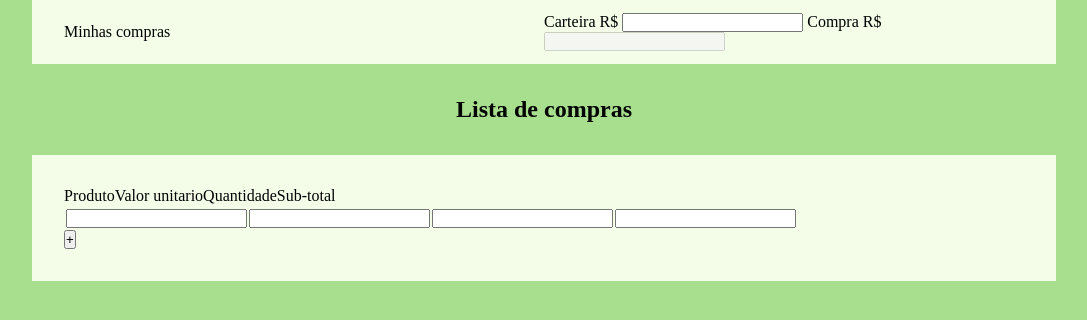
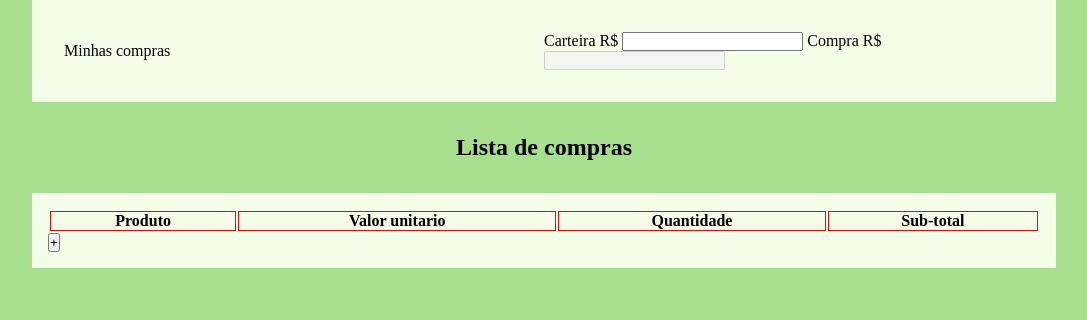
Before and after one commit to wilhamoreira/lista-de-compras, a plain HTML site: page index.html in a window 1280 px wide. Shown: the whole page, without its empty margins (96-1183 px from the left). Drawn offline with Linux system fonts and the light colour scheme.

Commit message:
Ajustando tamanho da tabela

```diff
--- a/index.html
+++ b/index.html
@@ -21,24 +21,19 @@
     <main>
         <h2>Lista de compras</h2>
         <section class="produtos">
-            <form class="lista-produtos" >
-                    <table id="lista">
-                        <tr class="cabecalho-produto">
-                            <thead>Produto</thead>
-                            <thead>Valor unitario</thead>
-                            <thead>Quantidade</thead>
-                            <thead>Sub-total</thead>
-                        </tr>
-                        <tr  class="produto">
-                            <td><input type="text" class="nome-produto"></td>
-                            <td><input type="number" name="valor-unidade"></td>
-                            <td><input type="number" name="quantidade"></td>
-                            <td><input type="number" name="sub-total"></td>
-                        </tr>
+
+                    <table class="lista">
+                            <thead>
+                                <th>Produto</th>
+                                <th>Valor unitario</th>
+                                <th>Quantidade</th>
+                                <th>Sub-total</th>
+                            </thead>
+
+
                     </table>
 
                 <button onclick="adicionaProduto()" id="adicionar-produto">+</button>
-            </form>
         </section>
     </main>
     <footer>
--- a/script.js
+++ b/script.js
@@ -1,13 +1,17 @@
 const adicao = document.querySelector('button#adicionar-produto')
 
 function adicionaProduto(){
-    const table = document.querySelector('table#lista')
-    table.innerHTML += `<tr class="produto">
-        <td><input type="text"  name="nome-produto" class="nome-produto"></td>
-        <td><input type="number"  name="valor-unitario" class="valor-unitario" ></td>
-        <td><input type="number"  name="quantidade" class="quantidade" ></td>
-        <td><input type="number"  name="sub-total" class="sub-total" ></td>
+    let table = document.querySelector('.lista')
+    //criando novo html
+    const newHTML = `<tr class="produto">
+    <td><input type="text"  name="nome-produto" class="nome-produto"></td>
+    <td><input type="number"  name="valor-unitario" class="valor-unitario"></td>
+    <td><input type="number"  name="quantidade" class="quantidade"></td>
+    <td><input type="number"  name="sub-total" class="sub-total"></td>
     </tr>`
+    //inserindo o novo hmtl sem perder os dados preenchidos no formulario
+    table.insertAdjacentHTML("beforeend", newHTML)
+
 
 
 
--- a/style.css
+++ b/style.css
@@ -19,8 +19,8 @@ body{
 
 header{
     background-color: var(--cabecalho);
+    min-width: 480px;
     width: 80%;
-    height: 8vh;
     display: flex;
     margin: auto;
     align-items: center;
@@ -28,24 +28,59 @@ header{
 }
 header div{
     width: 80%;
-
+    padding: 2em 0;
 }
 
 main{
-    display: flex;
-    flex-direction: column;
+    min-width: 480px;
 }
 
 main h2{
-    margin: auto;
+    display: flex;
+    justify-content: center;
     padding: 2rem 0;
     flex-wrap: wrap;
 }
 
 main section.produtos{
-    flex-wrap: wrap;
+    min-width: 480px;
     width: 80%;
     background-color: var(--cabecalho);
     margin: auto;
-    padding: 2rem;
+    padding: 1rem;
 }
+
+main section table {
+    min-width: 480px;
+    width: 100%;
+}
+
+main section table thead {
+
+    border: solid 1px red;
+}
+
+main section table thead th {
+    border: solid 1px red;
+
+}
+
+/* main section table .produto{
+    display: flex;
+    justify-content: center;
+    gap: 1em;
+} */
+
+main section table tr.produto input{
+    margin-top: 1em;
+}
+
+/* main section table tr.produto input.nome-produto{
+    width: 25vw;
+}
+
+.valor-unitario,
+.quantidade,
+.sub-total {
+  flex: 1;
+} */
```
